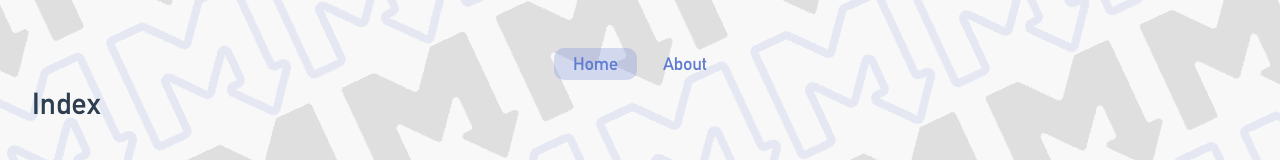
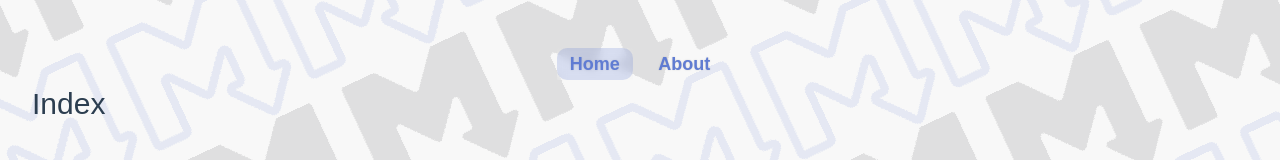
Before and after one commit to md-reader/website, a Nuxt app: page / in a window 1280 px wide. Shown: the top 160 px of the page. Built offline with nearby package versions, Linux system fonts and the light colour scheme.

Commit message:
fix: nav link style

```diff
--- a/assets/css/base.css
+++ b/assets/css/base.css
@@ -71,7 +71,7 @@
   background: var(--color-background-soft);
   transition: color 0.3s, background-color 0.3s;
   line-height: 1.6;
-  font-family: DINAlternate, Arial, "幼圆", Inter, -apple-system, BlinkMacSystemFont,
+  font-family: Arial, "幼圆", Inter, -apple-system, BlinkMacSystemFont,
     "Segoe UI", Roboto, Oxygen, Ubuntu, Cantarell, "Fira Sans", "Droid Sans",
     "Helvetica Neue", sans-serif;
   font-size: 15px;
--- a/components/nav-link.vue
+++ b/components/nav-link.vue
@@ -1,15 +1,18 @@
 <template>
-  <a v-bind="$attrs"><slot></slot></a>
+  <a v-bind="$attrs">
+    <slot></slot>
+  </a>
 </template>
 
 <style scoped>
 a {
   position: relative;
   display: inline-block;
-  padding: 0 1.2rem;
+  padding: 0 0.8rem;
   font-weight: bold;
   color: #607cd2;
   transition: transform 0.3s;
+  text-shadow: 0 0 2px rgba(0, 0, 0, 0.15);
 }
 
 a::before {
@@ -17,7 +20,7 @@
   width: 100%;
   height: 100%;
   left: 0;
-  bottom: -50%;
+  bottom: -45%;
   position: absolute;
   border-radius: 10px;
   opacity: 0.25;
@@ -27,8 +30,8 @@
   background: transparent;
 }
 
-a:last-of-type {
-  margin-left: 0.4rem;
+a:not(:first-of-type) {
+  margin-left: 0.8rem;
 }
 
 a:hover::before {
@@ -42,15 +45,20 @@
 }
 
 a:active::before {
-  opacity: 0.35;
+  opacity: 0.3;
+  transform: scaleY(0.14) scaleX(0.45);
+  background: currentColor;
 }
 
-a:active::before,
+a.isExactActive {
+  backdrop-filter: blur(4px);
+}
+
 a.isExactActive::before {
   bottom: 0;
   transform: scale(1);
-  transition: opacity 0.3s, bottom 0.1s ease-in-out, transform 0.3s,
+  transition: opacity 0.3s, bottom 0.11s ease-in-out, transform 0.3s,
     background 0.05s;
-  background: currentColor;
+  background: rgba(96, 125, 210, 0.85);
 }
 </style>
```
